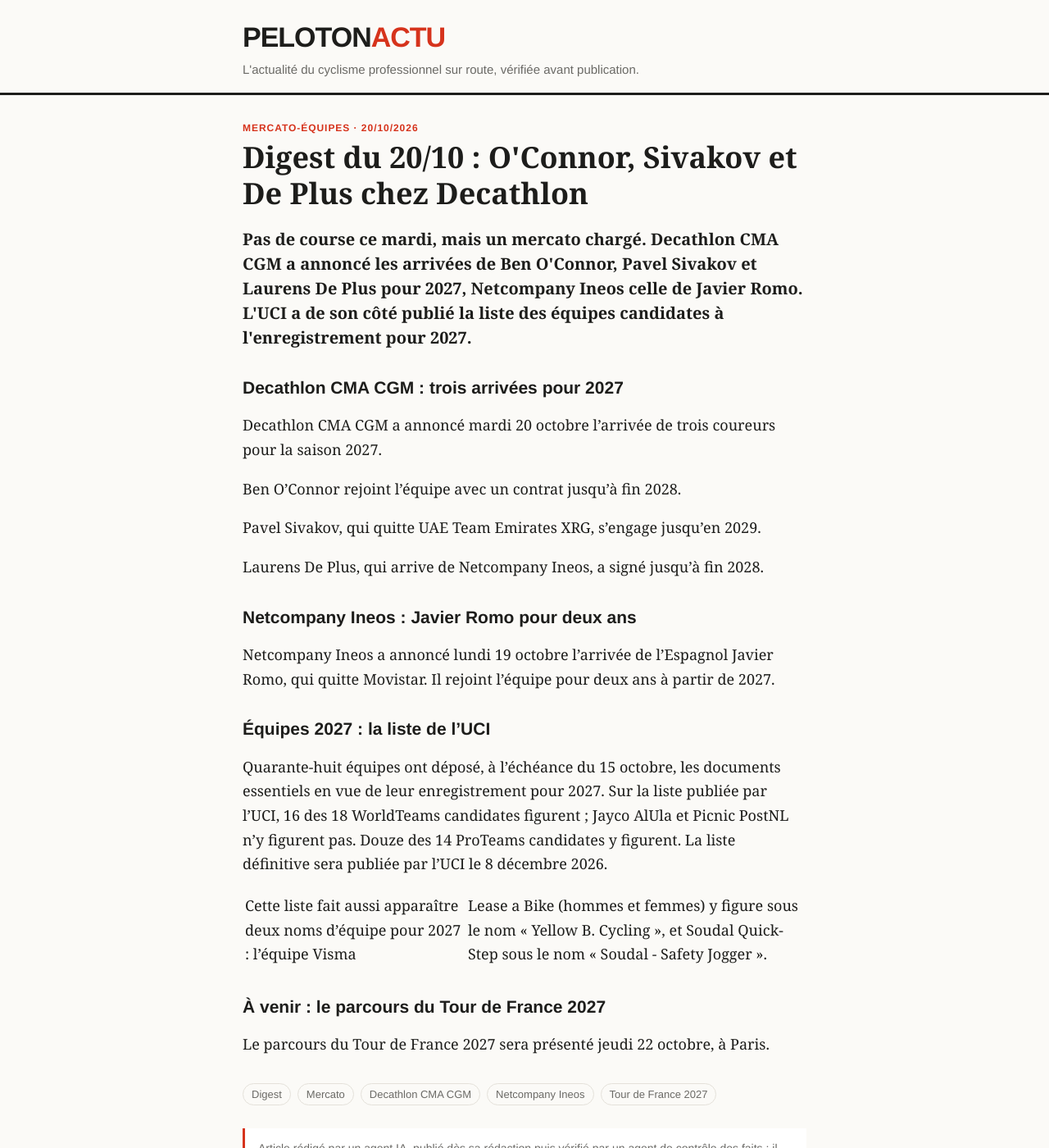
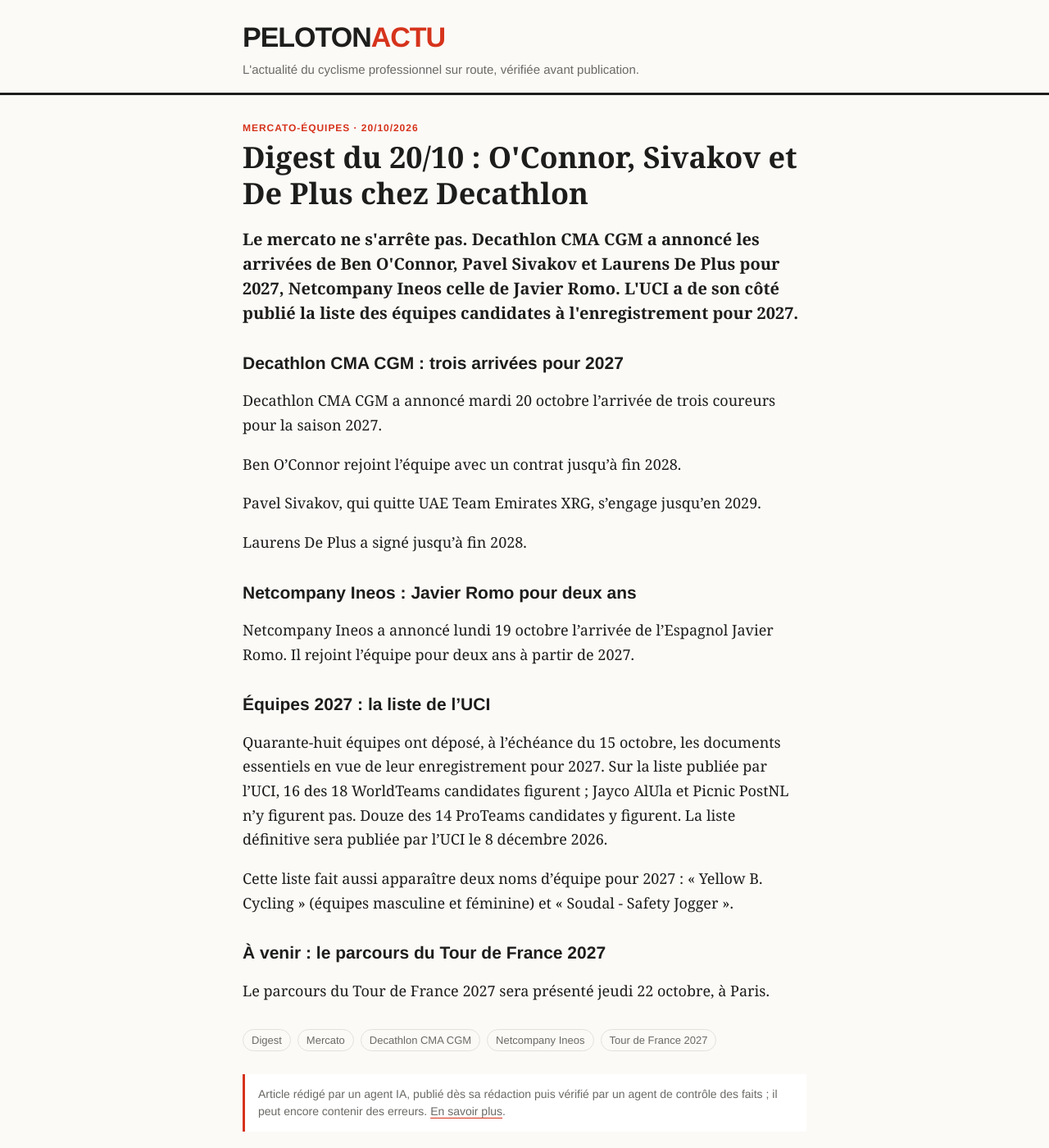
Before and after one commit to antoinebb/test-repo, a Jekyll site: the page built from _posts/2026-10-20-digest-20-10-oconnor-sivakov-de-plus-decathlon.md, in a window 1280 px wide and 1400 px high. Shown: the whole window at 82% size. Built offline with Jekyll 4.4.1, drawn with Linux system fonts in a browser that asks for light colours.

Commit message:
Correction n°1 : Digest du 20/10 : O'Connor, Sivakov et De Plus chez Decathlon

```diff
--- a/_posts/2026-10-20-digest-20-10-oconnor-sivakov-de-plus-decathlon.md
+++ b/_posts/2026-10-20-digest-20-10-oconnor-sivakov-de-plus-decathlon.md
@@ -6,7 +6,7 @@ format: Mercato-équipes
 description: >-
   Decathlon CMA CGM recrute O'Connor, Sivakov et De Plus ; Romo rejoint Netcompany Ineos ; l'UCI publie la liste des équipes candidates pour 2027.
 chapo: >-
-  Pas de course ce mardi, mais un mercato chargé. Decathlon CMA CGM a annoncé les arrivées de Ben O'Connor, Pavel Sivakov et Laurens De Plus pour 2027, Netcompany Ineos celle de Javier Romo. L'UCI a de son côté publié la liste des équipes candidates à l'enregistrement pour 2027.
+  Le mercato ne s'arrête pas. Decathlon CMA CGM a annoncé les arrivées de Ben O'Connor, Pavel Sivakov et Laurens De Plus pour 2027, Netcompany Ineos celle de Javier Romo. L'UCI a de son côté publié la liste des équipes candidates à l'enregistrement pour 2027.
 tags: ["Digest", "Mercato", "Decathlon CMA CGM", "Netcompany Ineos", "Tour de France 2027"]
 ---
 
@@ -18,17 +18,17 @@ Ben O'Connor rejoint l'équipe avec un contrat jusqu'à fin 2028.
 
 Pavel Sivakov, qui quitte UAE Team Emirates XRG, s'engage jusqu'en 2029.
 
-Laurens De Plus, qui arrive de Netcompany Ineos, a signé jusqu'à fin 2028.
+Laurens De Plus a signé jusqu'à fin 2028.
 
 ## Netcompany Ineos : Javier Romo pour deux ans
 
-Netcompany Ineos a annoncé lundi 19 octobre l'arrivée de l'Espagnol Javier Romo, qui quitte Movistar. Il rejoint l'équipe pour deux ans à partir de 2027.
+Netcompany Ineos a annoncé lundi 19 octobre l'arrivée de l'Espagnol Javier Romo. Il rejoint l'équipe pour deux ans à partir de 2027.
 
 ## Équipes 2027 : la liste de l'UCI
 
 Quarante-huit équipes ont déposé, à l'échéance du 15 octobre, les documents essentiels en vue de leur enregistrement pour 2027. Sur la liste publiée par l'UCI, 16 des 18 WorldTeams candidates figurent ; Jayco AlUla et Picnic PostNL n'y figurent pas. Douze des 14 ProTeams candidates y figurent. La liste définitive sera publiée par l'UCI le 8 décembre 2026.
 
-Cette liste fait aussi apparaître deux noms d'équipe pour 2027 : l'équipe Visma | Lease a Bike (hommes et femmes) y figure sous le nom « Yellow B. Cycling », et Soudal Quick-Step sous le nom « Soudal - Safety Jogger ».
+Cette liste fait aussi apparaître deux noms d'équipe pour 2027 : « Yellow B. Cycling » (équipes masculine et féminine) et « Soudal - Safety Jogger ».
 
 ## À venir : le parcours du Tour de France 2027
 
```
